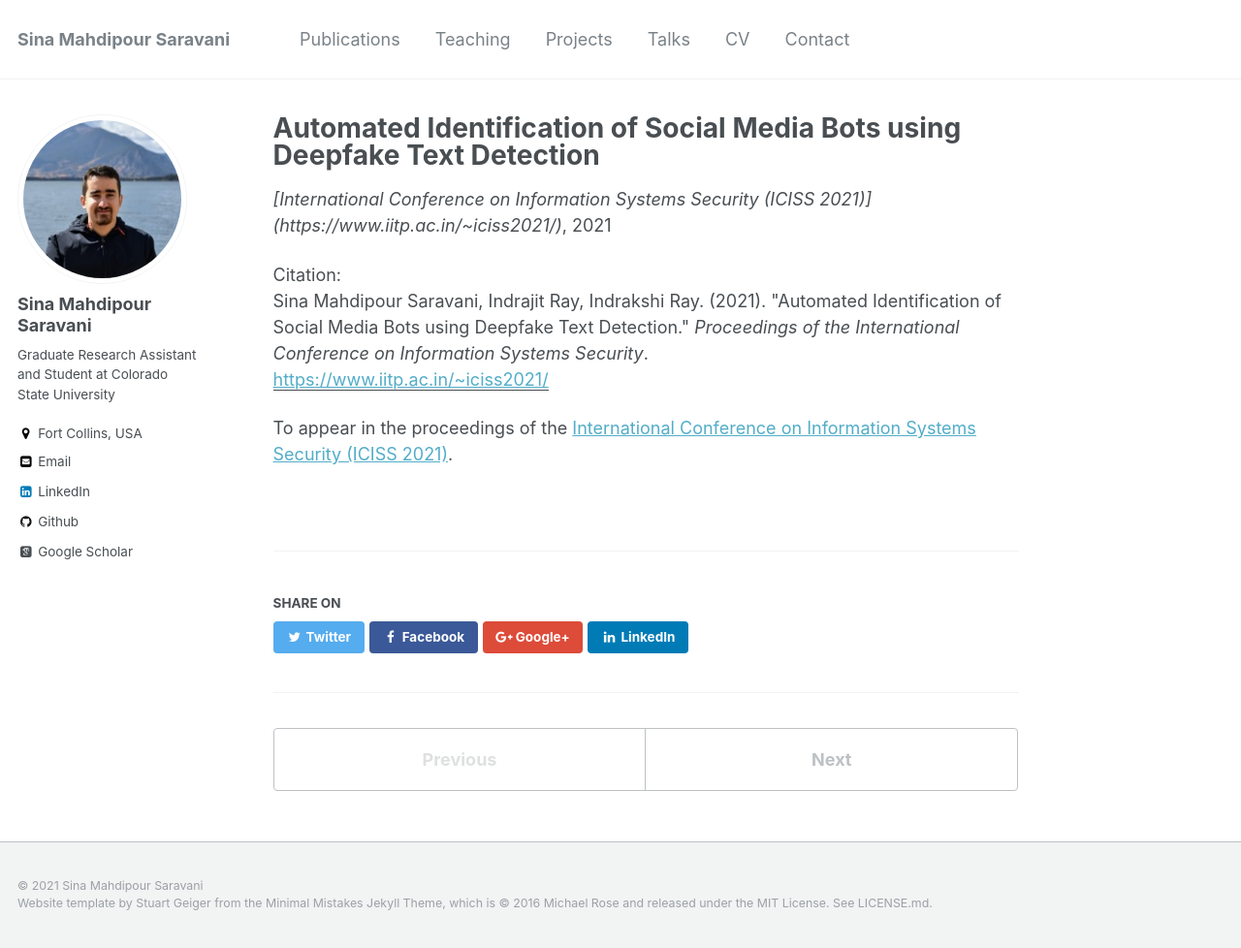
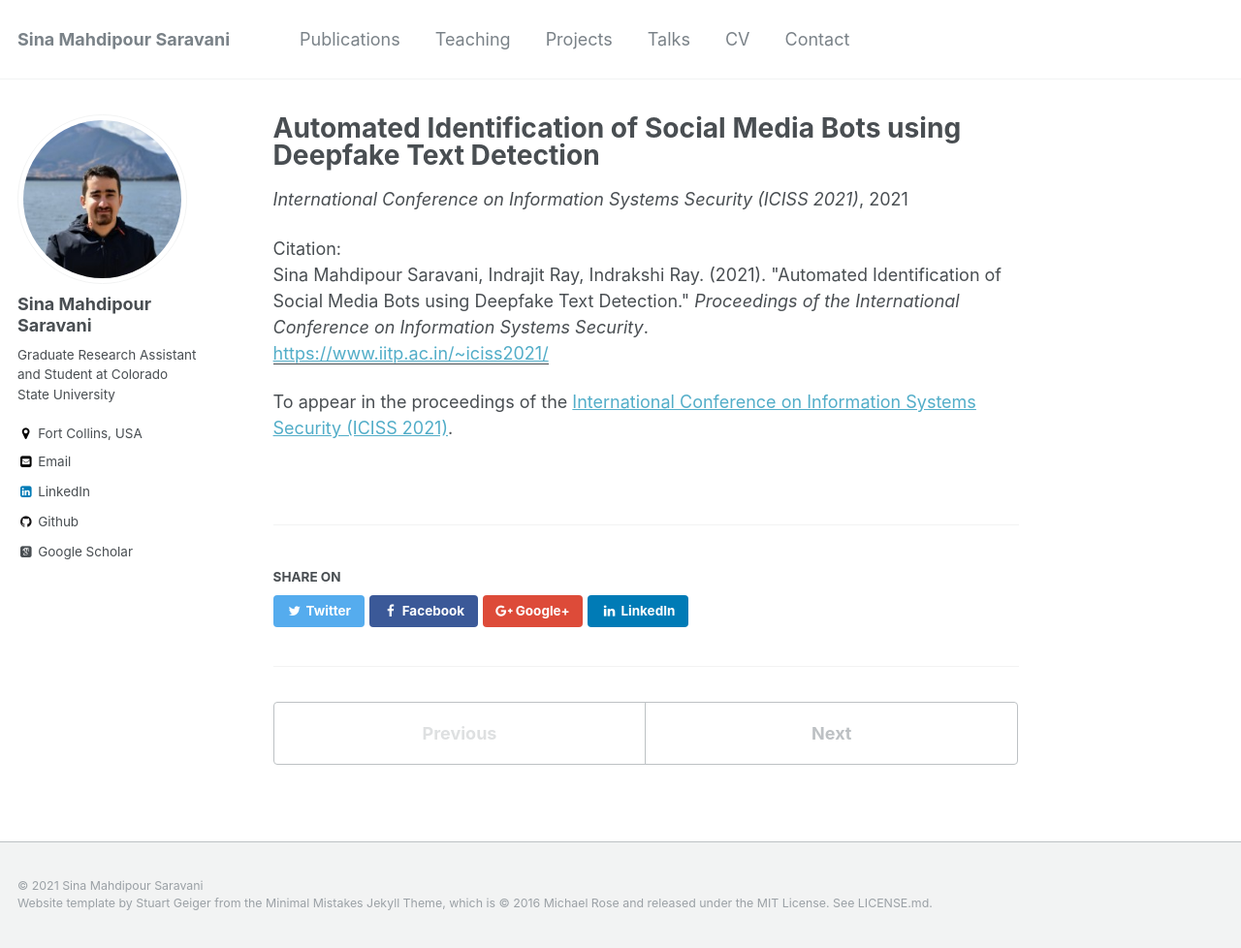
Before and after one commit to sinamps/sinamps.github.io, a Jekyll site: the page built from _publications/2021-07-31-bot-detection.md, in a window 1280 px wide and 978 px high. Shown: the whole window at 97% size. Built offline with Jekyll 4.4.1, drawn with Linux system fonts in a browser that asks for light colours; some web fonts are replaced; some of the changed lines change nothing that is shown.

Commit message:
Update 2021-07-31-bot-detection.md

```diff
--- a/_publications/2021-07-31-bot-detection.md
+++ b/_publications/2021-07-31-bot-detection.md
@@ -4,7 +4,7 @@ collection: publications
 permalink: /publication/2021-07-31-bot-detection
 excerpt: 'In the proceesings of the [International Conference on Information Systems Security (ICISS 2021)](https://www.iitp.ac.in/~iciss2021/).'
 date: 2021-07-31
-venue: '[International Conference on Information Systems Security (ICISS 2021)](https://www.iitp.ac.in/~iciss2021/)'
+venue: 'International Conference on Information Systems Security (ICISS 2021)'
 paperurl: 'https://www.iitp.ac.in/~iciss2021/'
 citation: 'Sina Mahdipour Saravani, Indrajit Ray, Indrakshi Ray. (2021). &quot;Automated Identification of Social Media Bots using Deepfake Text Detection.&quot; <i>Proceedings of the International Conference on Information Systems Security</i>.'
 ---
```
